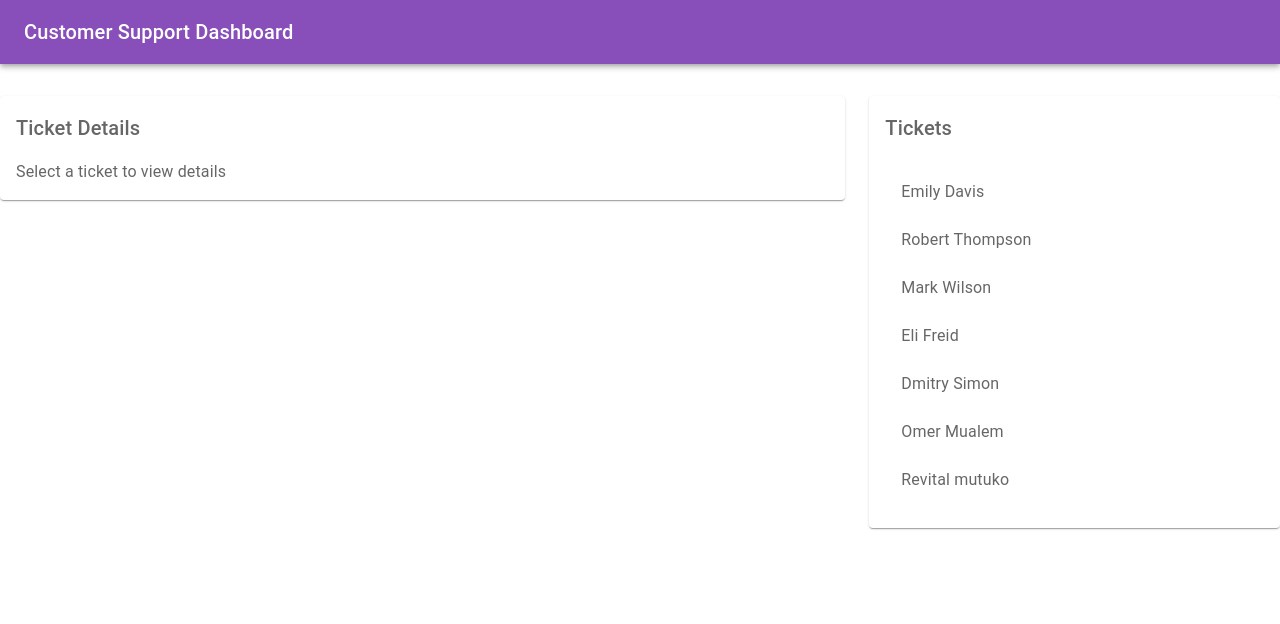
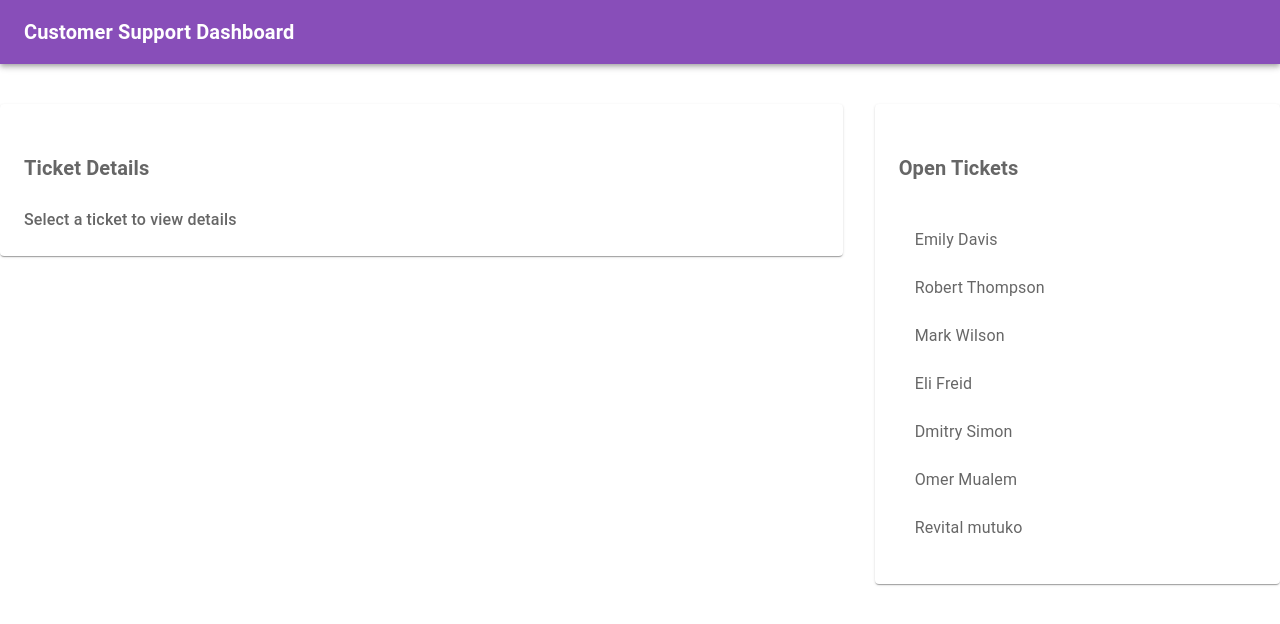
Before and after one commit to E-Freid/hackwebapp, a React (Create React App) app: page / in a window 1280 px wide. Shown: the top 624 px of the page. Built offline with nearby package versions, Linux system fonts and the light colour scheme.

Commit message:
added more spacing and styling

```diff
--- a/src/App.js
+++ b/src/App.js
@@ -52,18 +52,18 @@ function App() {
   return (
     <ThemeProvider theme={theme}>
       <Box>
-        <AppBar position="static" sx={{ mb: 4 }}>
+        <AppBar position="static" sx={{ mb: 5 }}>
           <Toolbar>
-            <Typography variant="h6">Customer Support Dashboard</Typography>
+            <Typography variant="h6" sx={{ fontWeight: 600 }}>Customer Support Dashboard</Typography>
           </Toolbar>
         </AppBar>
-        <Grid container spacing={3}>
+        <Grid container spacing={4}>
           <Grid item xs={12} md={8}>
-            <Paper sx={{ p: 2, color: 'text.secondary' }}>
-              <Typography variant="h6">Ticket Details</Typography>
+            <Paper sx={{ p: 3, color: 'text.secondary' }}>
+              <Typography variant="h6" sx={{ mt: 3, fontWeight: 600 }}>Ticket Details</Typography>
               {activeTicket ? (
-                <Box mt={2}>
-                  <Typography variant="subtitle1">AI Ticket Summary</Typography>
+                <Box mt={3}>
+                  <Typography variant="subtitle1" sx={{ fontWeight: 500, mb: 1 }}>AI Ticket Summary</Typography>
                   <TextField
                     fullWidth
                     multiline
@@ -73,7 +73,7 @@ function App() {
                     margin="normal"
                   />
 
-                  <Typography variant="subtitle1">AI Suggested Technical Solution</Typography>
+                  <Typography variant="subtitle1" sx={{ fontWeight: 500, mb: 1 }}>AI Suggested Technical Solution</Typography>
                   <TextField
                     fullWidth
                     multiline
@@ -83,7 +83,7 @@ function App() {
                     margin="normal"
                   />
 
-                  <Typography variant="subtitle1">AI Personalization Suggestions</Typography>
+                  <Typography variant="subtitle1" sx={{ fontWeight: 500, mb: 1 }}>AI Personalization Suggestions</Typography>
                   <TextField
                     fullWidth
                     multiline
@@ -92,7 +92,7 @@ function App() {
                     value={activeTicket.messages[2]}
                     margin="normal"
                   />
-                  <Box mt={2} display="flex" justifyContent="space-between">
+                  <Box mt={3} display="flex" justifyContent="space-between">
                     <IconButton variant="contained" color="primary" style={{ marginRight: '10px' }}>
                       <CloseIcon />
                       Close Ticket
@@ -104,20 +104,20 @@ function App() {
                   </Box>
                 </Box>
               ) : (
-                <Box mt={2}>
-                  <Typography>Select a ticket to view details</Typography>
+                <Box mt={3}>
+                  <Typography sx={{ fontWeight: 500 }}>Select a ticket to view details</Typography>
                 </Box>
               )}
             </Paper>
           </Grid>
           <Grid item xs={12} md={4}>
-            <Paper sx={{ p: 2, color: 'text.secondary' }}>
-              <Typography variant="h6">Tickets</Typography>
-              <Box mt={2}>
+            <Paper sx={{ p: 3, color: 'text.secondary' }}>
+              <Typography variant="h6" sx={{ mt: 3, fontWeight: 600 }}>Open Tickets</Typography>
+              <Box mt={3}>
                 <List sx={{ width: '100%', bgcolor: 'background.paper' }}>
                   {tickets.map((ticket) => (
                     <ListItem button key={ticket.id} onClick={() => handleTicketClick(ticket.id)}>
-                      <ListItemText primary={ticket.name} />
+                      <ListItemText primary={ticket.name} sx={{ fontWeight: 500 }}/>
                     </ListItem>
                   ))}
                 </List>
```
